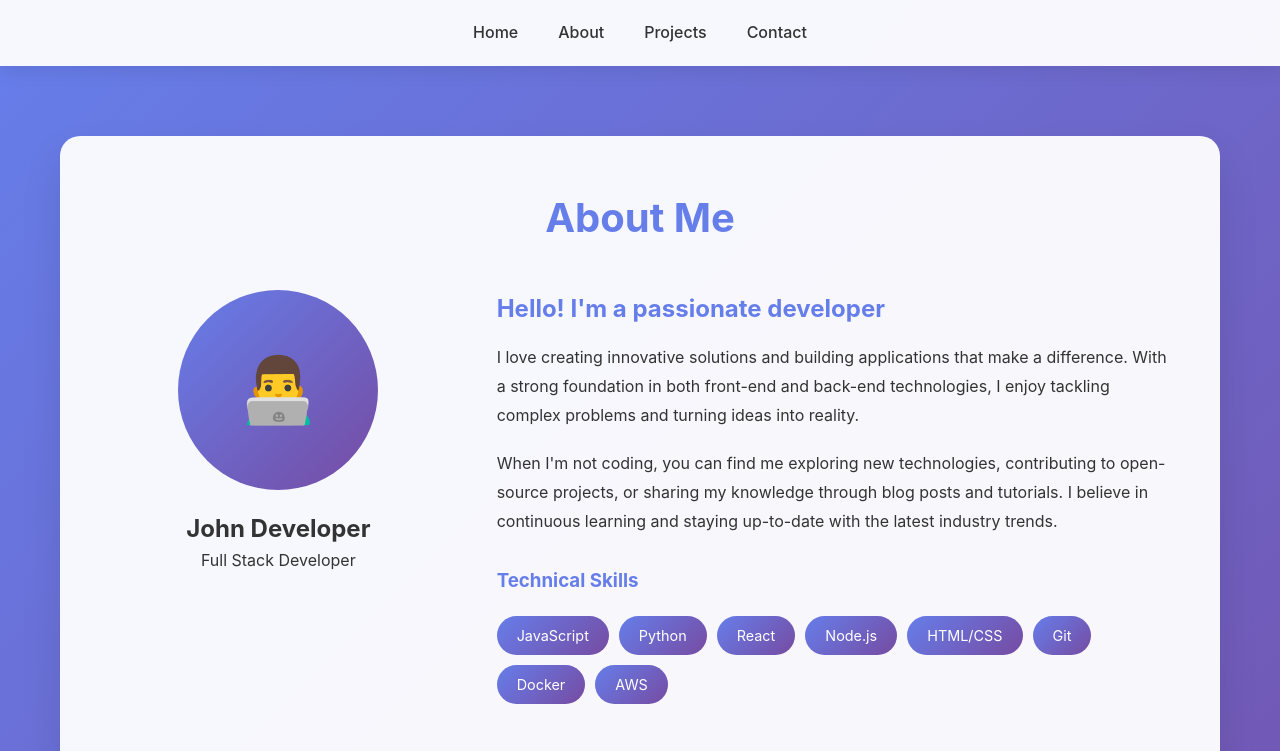
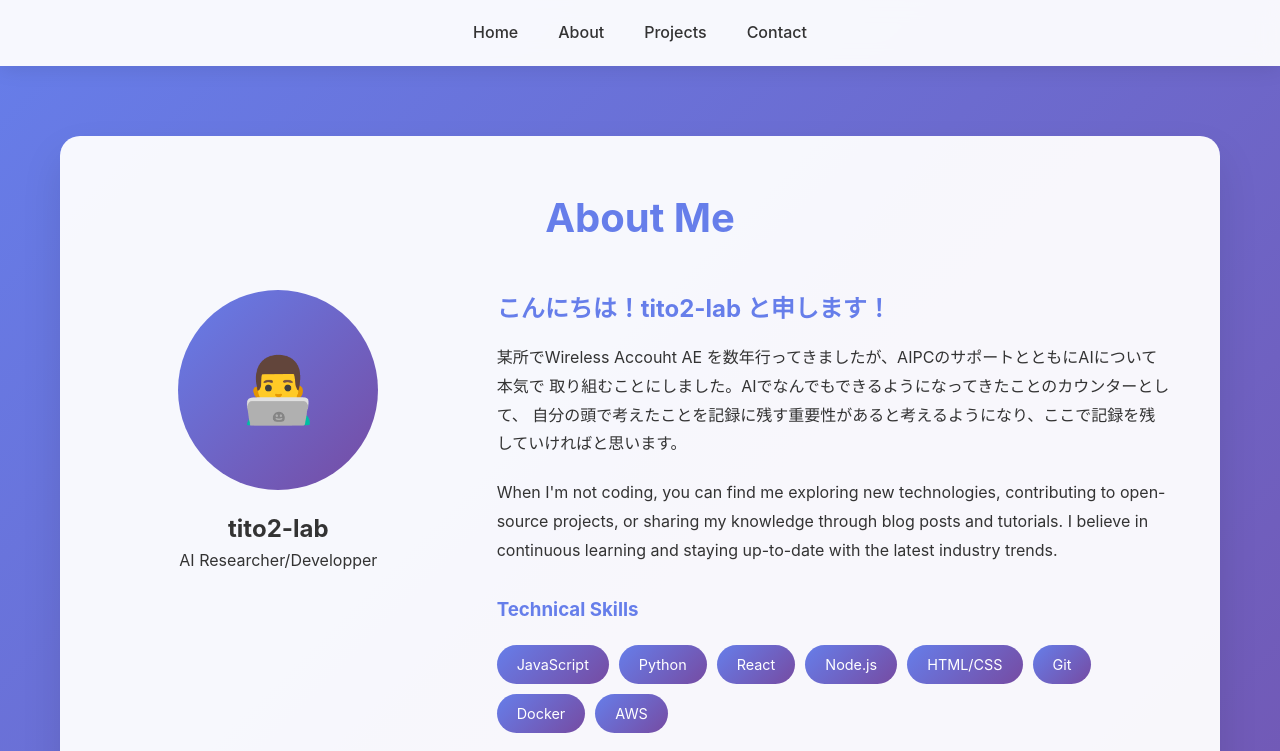
Before and after one commit to tito2-lab/tito2-lab.github.io, a plain HTML site: page docs/about.html in a window 1280 px wide. Shown: the top 751 px of the page. Drawn offline with Linux system fonts and the light colour scheme.

```diff
--- a/docs/about.html
+++ b/docs/about.html
@@ -273,16 +273,16 @@
             <div class="about-grid">
                 <div class="profile-section">
                     <div class="profile-img">👨‍💻</div>
-                    <h2>John Developer</h2>
-                    <p>Full Stack Developer</p>
+                    <h2>tito2-lab</h2>
+                    <p>AI Researcher/Developper</p>
                 </div>
 
                 <div class="bio-section">
-                    <h2>Hello! I'm a passionate developer</h2>
+                    <h2>こんにちは！tito2-lab と申します！</h2>
                     <p>
-                        I love creating innovative solutions and building applications that make a difference.
-                        With a strong foundation in both front-end and back-end technologies, I enjoy tackling
-                        complex problems and turning ideas into reality.
+                        某所でWireless Accouht AE を数年行ってきましたが、AIPCのサポートとともにAIについて本気で
+                        取り組むことにしました。AIでなんでもできるようになってきたことのカウンターとして、
+                        自分の頭で考えたことを記録に残す重要性があると考えるようになり、ここで記録を残していければと思います。
                     </p>
                     <p>
                         When I'm not coding, you can find me exploring new technologies, contributing to open-source
```
